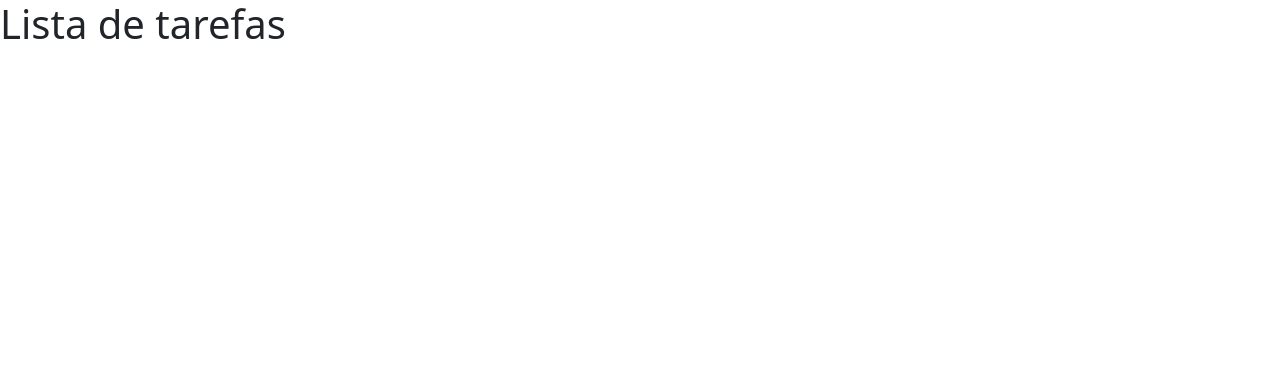
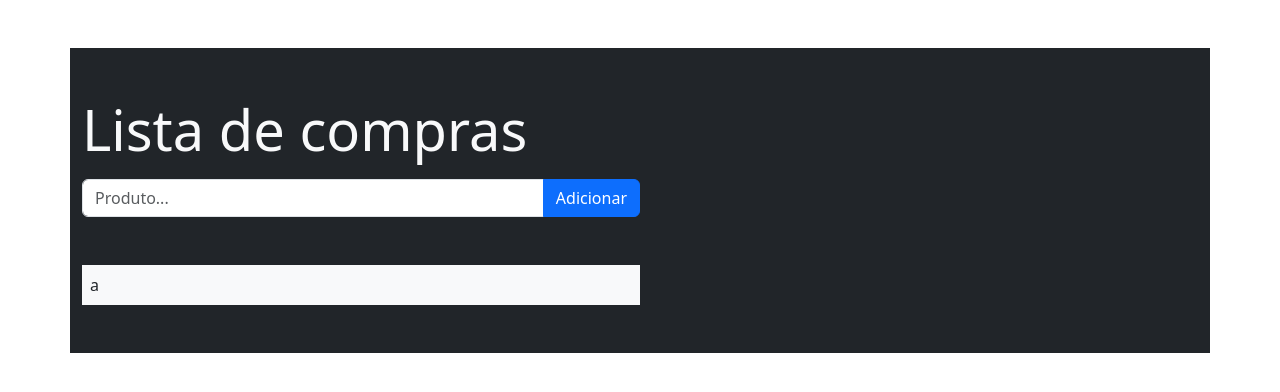
Before and after one commit to danielBRTanimacao/React-estudo, a React (Vite) app in the folder first-react-project/: page / in a window 1280 px wide. Shown: the top 392 px of the page. Built offline with nearby package versions, Linux system fonts and the light colour scheme.

Commit message:
index app

```diff
--- a/first-react-project/src/App.jsx
+++ b/first-react-project/src/App.jsx
@@ -1,8 +1,26 @@
+import { useRef } from 'react'
+
+// React Hooks ferramentas para auxiliar
+// useRef
 
 function Home() {
+  const input_text = useRef()
+
+  function additingItens() {
+
+  }
   return (
-    <div>
-      <h1>Lista de tarefas</h1>
+    <div class="container pt-5 pb-5 mt-5 bg-dark">
+      <h1 class="display-4 text-light">Lista de compras</h1>
+      <div class="input-group w-50 pt-2">
+        <input class="form-control" type="text" placeholder="Produto..." ref={input_text}/>
+        <button class="btn btn-primary" type="button" onClick={additingItens()}>Adicionar</button>
+      </div>
+      <div class="bg-light mt-5 w-50">
+        <div class="p-2">
+          a
+        </div>
+      </div>
     </div>
   )
 }
```
